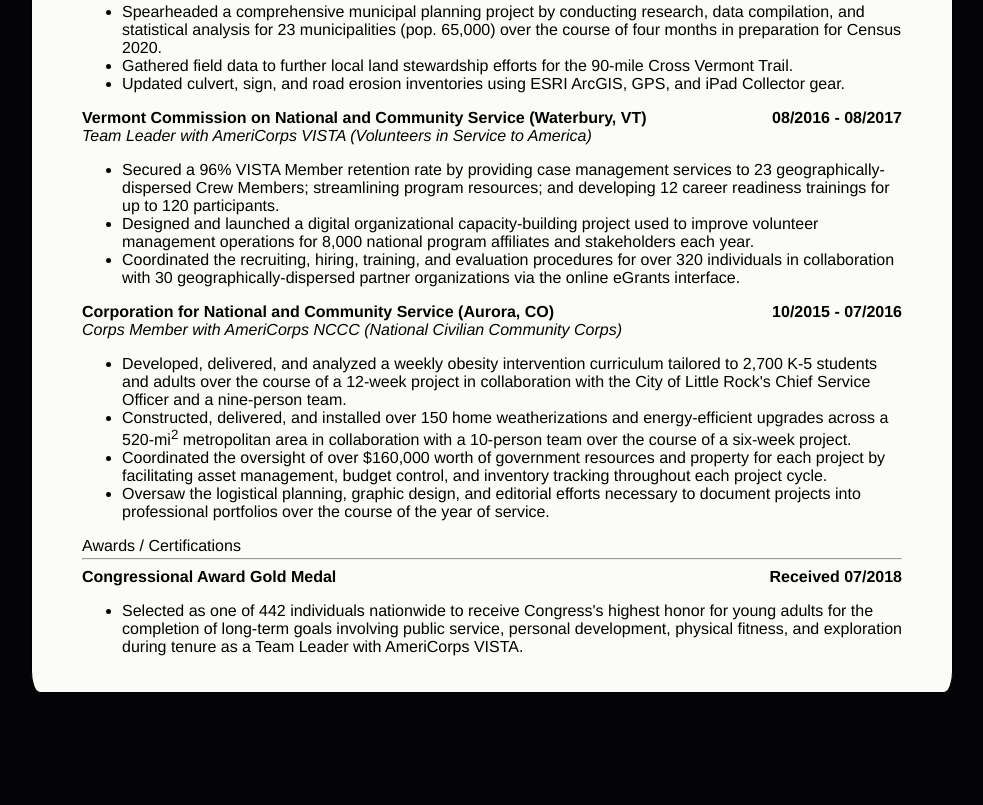
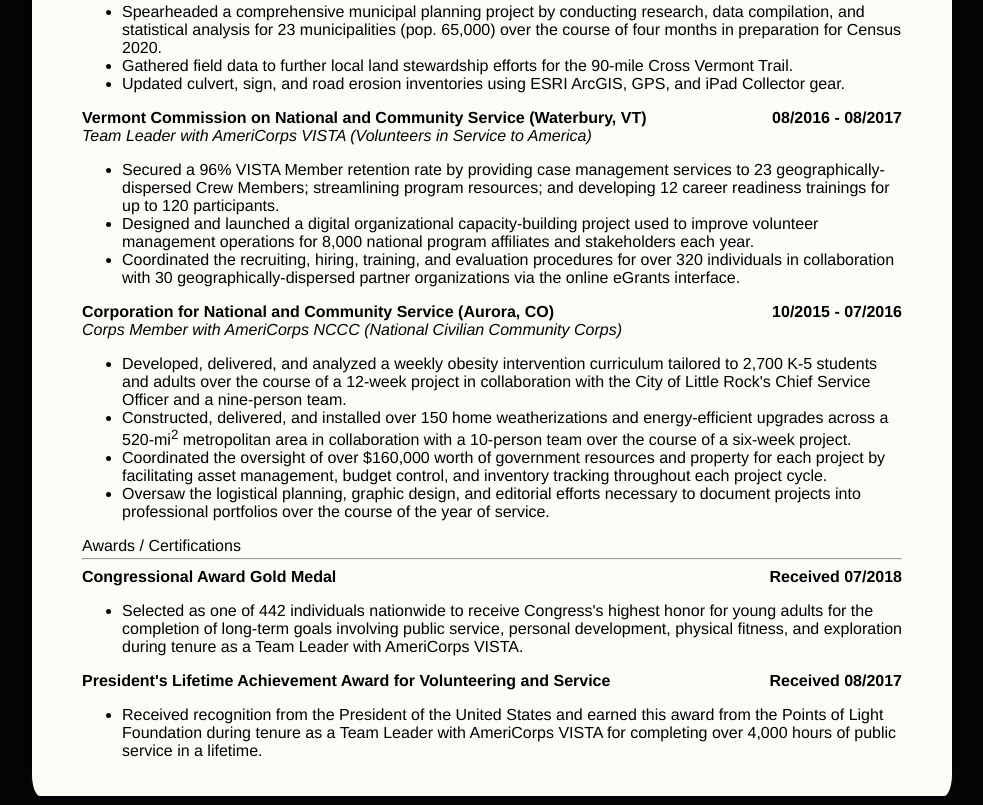
Before and after one commit to mgermaine93/resume-project, a plain HTML site: page index.html in a window 1280 px wide. Shown: the part 1455-2260 px from the top of the page, without its empty margins (148-1131 px from the left). Before the commit the page ends 2156 px from the top, so only its background shows below. Drawn offline with Linux system fonts and the light colour scheme.

Commit message:
Added href link to linkedin and description of President's Award

```diff
--- a/index.html
+++ b/index.html
@@ -14,7 +14,9 @@
           <li>mgermaine93@gmail.com</li>
           <li>248-224-0749</li>
           <li>
-            <a href="linkedin.com/in/matthewgermaine"
+            <a
+              href="https://www.linkedin.com/in/matthewgermaine"
+              target="_blank"
               >linkedin.com/in/matthewgermaine</a
             >
           </li>
@@ -285,6 +287,19 @@
           exploration during tenure as a Team Leader with AmeriCorps VISTA.
         </li>
       </ul>
+      <strong id="align-left"
+        >President's Lifetime Achievement Award for Volunteering and
+        Service</strong
+      ><strong id="align-right">Received 08/2017</strong>
+      <br />
+      <ul>
+        <li>
+          Received recognition from the President of the United States and
+          earned this award from the Points of Light Foundation during tenure as
+          a Team Leader with AmeriCorps VISTA for completing over 4,000 hours of
+          public service in a lifetime.
+        </li>
+      </ul>
     </article>
   </body>
 </html>
--- a/styles.css
+++ b/styles.css
@@ -35,7 +35,7 @@ h1 {
 /* Removes underline and color from linkedin URL */
 a:link {
   text-decoration: none;
-  color: black;
+  color: inherit, black;
 }
 
 #heading {
```
